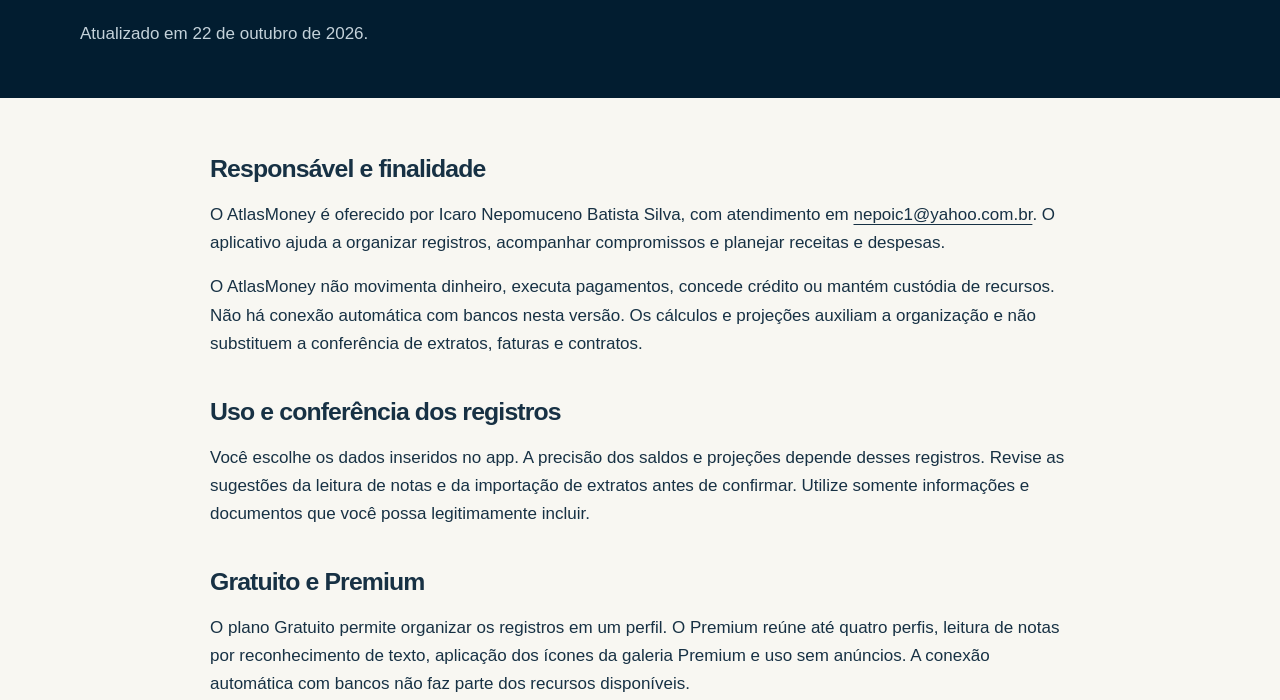
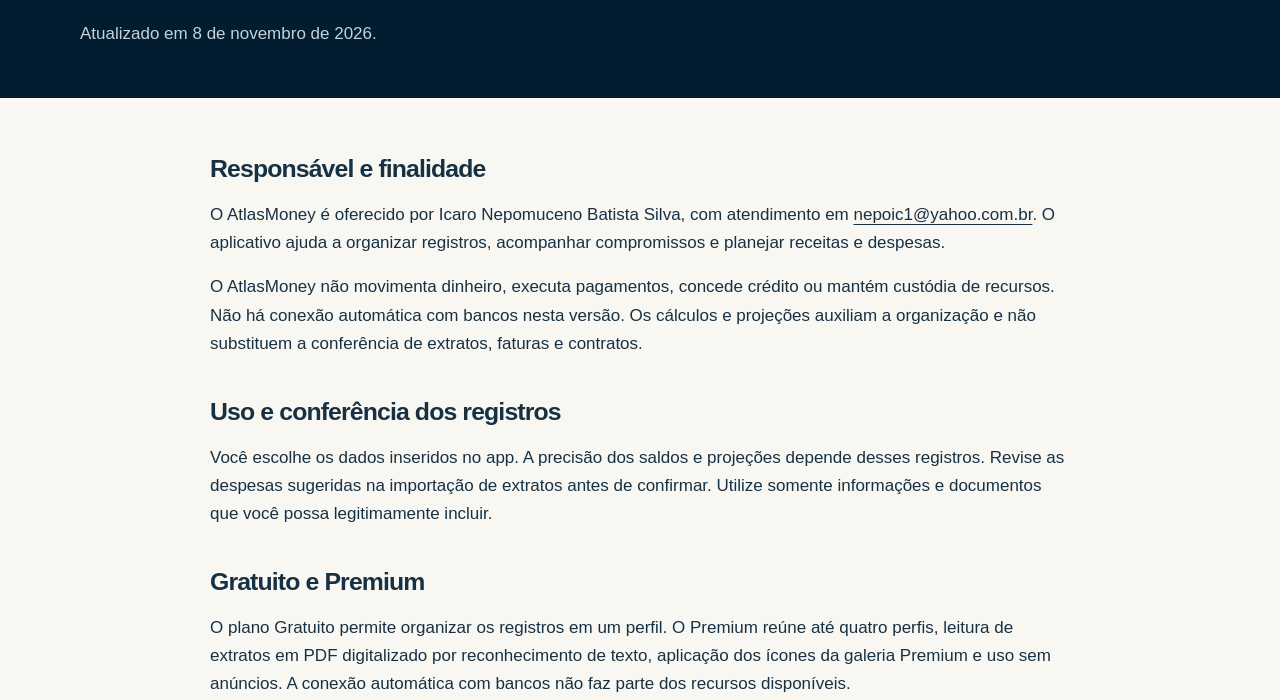
Before and after one commit to nepoic1-eng/atlasmoney-site, a plain HTML site: page termos/index.html in a window 1280 px wide. Shown: the part 280-980 px from the top of the page. Drawn offline with Linux system fonts and the light colour scheme.

Commit message:
Atualiza as orientações sobre importação de extratos do AtlasMoney

```diff
--- a/termos/index.html
+++ b/termos/index.html
@@ -1,9 +1,9 @@
 <!doctype html>
 <html lang="pt-BR"><head><meta charset="utf-8"><meta name="viewport" content="width=device-width,initial-scale=1"><meta name="description" content="Informações de uso, planos Premium, assinaturas, compra Lifetime e suporte do AtlasMoney."><meta name="theme-color" content="#021d30"><title>Termos de uso — AtlasMoney</title><link rel="icon" href="../icon.png" type="image/png"><link rel="stylesheet" href="../styles.css"></head><body>
 <a class="skip" href="#conteudo">Pular para o conteúdo</a><header class="site-header"><div class="wrap header-inner"><a class="brand" href="../" aria-label="AtlasMoney, início"><img src="../icon.png" alt="" width="48" height="48"><span class="brand-name"><small>Finanças diárias</small>AtlasMoney</span></a><nav class="nav" aria-label="Navegação principal"><a href="../">O aplicativo</a><a href="../suporte/">Suporte</a><a href="../privacidade/">Privacidade</a><a href="../termos/" aria-current="page">Termos</a></nav></div></header>
-<main id="conteudo"><section class="page-hero"><div class="wrap"><p class="eyebrow">AtlasMoney · Finanças diárias</p><h1>Termos de uso</h1><p>Atualizado em 22 de outubro de 2026.</p></div></section><article class="wrap legal-content"><section><h2>Responsável e finalidade</h2><p>O AtlasMoney é oferecido por Icaro Nepomuceno Batista Silva, com atendimento em <a href="mailto:nepoic1@yahoo.com.br">nepoic1@yahoo.com.br</a>. O aplicativo ajuda a organizar registros, acompanhar compromissos e planejar receitas e despesas.</p><p>O AtlasMoney não movimenta dinheiro, executa pagamentos, concede crédito ou mantém custódia de recursos. Não há conexão automática com bancos nesta versão. Os cálculos e projeções auxiliam a organização e não substituem a conferência de extratos, faturas e contratos.</p></section>
-<section><h2>Uso e conferência dos registros</h2><p>Você escolhe os dados inseridos no app. A precisão dos saldos e projeções depende desses registros. Revise as sugestões da leitura de notas e da importação de extratos antes de confirmar. Utilize somente informações e documentos que você possa legitimamente incluir.</p></section>
-<section><h2>Gratuito e Premium</h2><p>O plano Gratuito permite organizar os registros em um perfil. O Premium reúne até quatro perfis, leitura de notas por reconhecimento de texto, aplicação dos ícones da galeria Premium e uso sem anúncios. A conexão automática com bancos não faz parte dos recursos disponíveis.</p><p>As modalidades Premium são mensal, anual e Lifetime. Todas oferecem os mesmos benefícios descritos acima. Os anúncios estão desativados na versão atual em preparação para lançamento.</p><table><caption>Modalidades previstas para a oferta no Brasil</caption><thead><tr><th scope="col">Modalidade</th><th scope="col">Preço</th><th scope="col">Cobrança</th></tr></thead><tbody><tr><th scope="row">Mensal</th><td>R$ 6,90</td>A cada mês, com renovação automática</td></tr><tr><th scope="row">Anual</th><td>R$ 49,90</td>Pagamento integral de 12 meses, com renovação automática</td></tr><tr><th scope="row">Lifetime</th><td>R$ 199,90</td>Compra única, sem renovação automática</td></tr></tbody></table><p>A disponibilidade e o valor aplicável são os apresentados pela App Store antes da confirmação. O aplicativo ainda está em preparação para lançamento; esta página não significa que a contratação pública já esteja disponível. Não há período gratuito de teste anunciado nesta oferta.</p></section>
+<main id="conteudo"><section class="page-hero"><div class="wrap"><p class="eyebrow">AtlasMoney · Finanças diárias</p><h1>Termos de uso</h1><p>Atualizado em 8 de novembro de 2026.</p></div></section><article class="wrap legal-content"><section><h2>Responsável e finalidade</h2><p>O AtlasMoney é oferecido por Icaro Nepomuceno Batista Silva, com atendimento em <a href="mailto:nepoic1@yahoo.com.br">nepoic1@yahoo.com.br</a>. O aplicativo ajuda a organizar registros, acompanhar compromissos e planejar receitas e despesas.</p><p>O AtlasMoney não movimenta dinheiro, executa pagamentos, concede crédito ou mantém custódia de recursos. Não há conexão automática com bancos nesta versão. Os cálculos e projeções auxiliam a organização e não substituem a conferência de extratos, faturas e contratos.</p></section>
+<section><h2>Uso e conferência dos registros</h2><p>Você escolhe os dados inseridos no app. A precisão dos saldos e projeções depende desses registros. Revise as despesas sugeridas na importação de extratos antes de confirmar. Utilize somente informações e documentos que você possa legitimamente incluir.</p></section>
+<section><h2>Gratuito e Premium</h2><p>O plano Gratuito permite organizar os registros em um perfil. O Premium reúne até quatro perfis, leitura de extratos em PDF digitalizado por reconhecimento de texto, aplicação dos ícones da galeria Premium e uso sem anúncios. A conexão automática com bancos não faz parte dos recursos disponíveis.</p><p>As modalidades Premium são mensal, anual e Lifetime. Todas oferecem os mesmos benefícios descritos acima. Os anúncios estão desativados na versão atual em preparação para lançamento.</p><table><caption>Modalidades previstas para a oferta no Brasil</caption><thead><tr><th scope="col">Modalidade</th><th scope="col">Preço</th><th scope="col">Cobrança</th></tr></thead><tbody><tr><th scope="row">Mensal</th><td>R$ 6,90</td>A cada mês, com renovação automática</td></tr><tr><th scope="row">Anual</th><td>R$ 49,90</td>Pagamento integral de 12 meses, com renovação automática</td></tr><tr><th scope="row">Lifetime</th><td>R$ 199,90</td>Compra única, sem renovação automática</td></tr></tbody></table><p>A disponibilidade e o valor aplicável são os apresentados pela App Store antes da confirmação. O aplicativo ainda está em preparação para lançamento; esta página não significa que a contratação pública já esteja disponível. Não há período gratuito de teste anunciado nesta oferta.</p></section>
 <section><h2>Assinaturas, cancelamento e Lifetime</h2><p>As assinaturas mensal e anual se renovam automaticamente até o cancelamento pelas opções da Conta Apple. No iPhone, acesse <strong>Ajustes → seu nome → Assinaturas</strong> para consultar a situação e gerenciar o plano. Cancelar a renovação não apaga seus registros financeiros. Consulte a <a href="https://support.apple.com/pt-br/118428">orientação de cancelamento da Apple</a>.</p><p>Lifetime é uma compra não consumível do acesso Premium, sem prazo de expiração definido e sem cobrança recorrente. Se já houver uma assinatura ativa, aguarde o encerramento indicado pela loja antes de contratar Lifetime, evitando cobranças sobrepostas. A compra única não cancela por si só uma assinatura existente.</p><p>Quando não houver Premium ativo, novos recursos exclusivos e a criação de perfis além do limite gratuito ficam restritos. Os perfis e registros que já existirem são preservados; manter uma cópia protegida continua sendo recomendado.</p></section>
 <section><h2>Restauração e reembolsos</h2><p>Para consultar compras anteriores na mesma Conta Apple, use <strong>Menu → Planos Premium → Restaurar compras</strong>. A liberação dos benefícios depende da confirmação da loja. Restaurações não transferem automaticamente os seus dados financeiros entre aparelhos.</p><p>Pedidos de reembolso de compras da App Store são tratados pelos canais da Apple e sujeitos à análise aplicável. Consulte <a href="https://support.apple.com/pt-br/118223">como solicitar um reembolso</a>. Uma compra reembolsada ou revogada pode deixar de conferir benefícios Premium. Estes termos não afastam direitos obrigatórios do consumidor.</p></section>
 <section><h2>Armazenamento e cópias</h2><p>Os registros ficam no aparelho. Antes de trocar de celular, desinstalar o app ou apagar dados, crie e confira uma cópia protegida em <strong>Guardar e recuperar meus dados</strong>. Guarde o arquivo e sua senha; o app não recupera a senha da cópia. Você administra os arquivos que exportar para outros serviços.</p><p>O bloqueio por senha ou biometria protege a interface e não constitui garantia de inviolabilidade do aparelho. Consulte a <a href="../privacidade/">Política de privacidade</a> para entender o tratamento dos dados.</p></section>
```
Also changed, not shown: privacidade/index.html (+2 -2 lines), suporte/index.html (+3 -3 lines).
